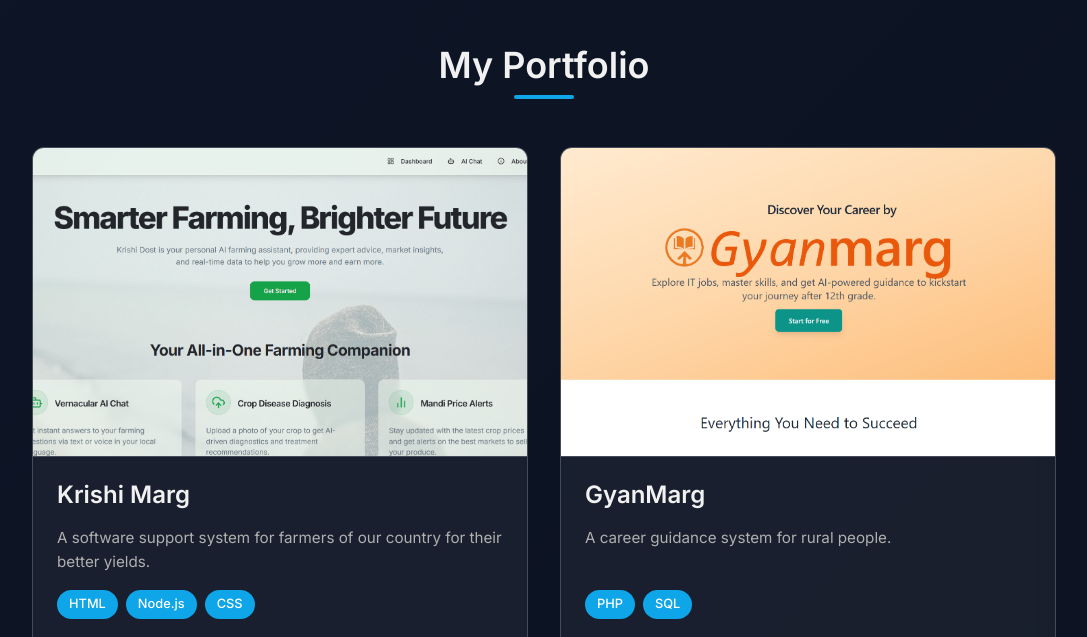
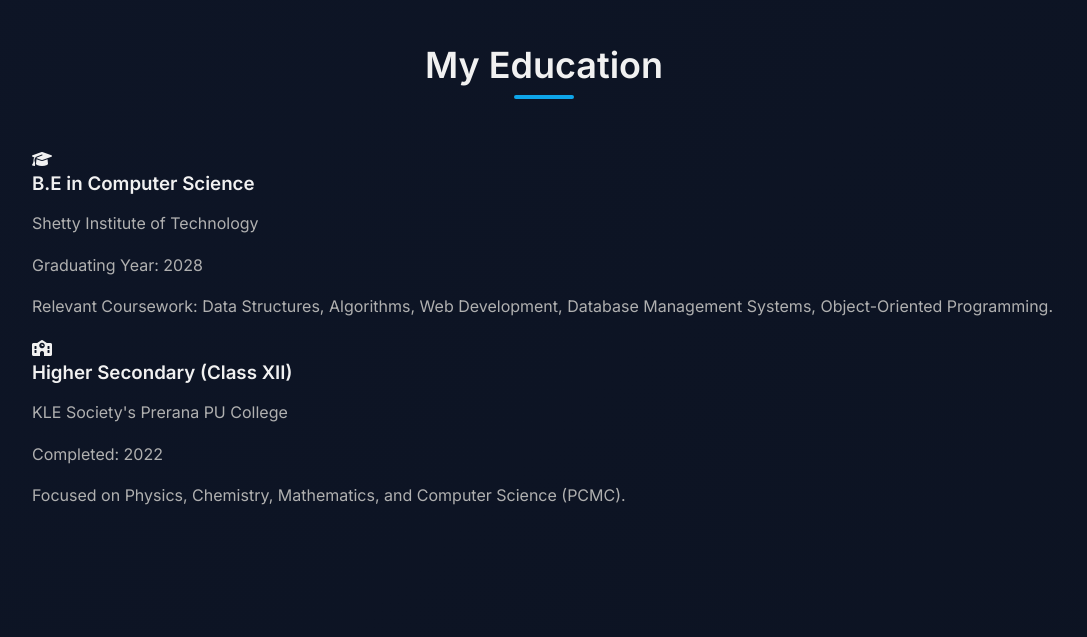
Before and after one commit to adityajagtap14/portfolio, a plain HTML site: page index.html in a window 1280 px wide. Shown: the part 2105-2742 px from the top of the page, without its empty margins (96-1183 px from the left). Drawn offline with Linux system fonts and the light colour scheme.

Commit message:
Update index.html

```diff
--- a/index.html
+++ b/index.html
@@ -15,6 +15,11 @@
 </head>
 <body>
 
+    <div class="orb-container">
+        <div class="orb orb-1"></div>
+        <div class="orb orb-2"></div>
+    </div>
+
     <header>
         <nav class="navbar">
             <div class="nav-brand">
@@ -24,6 +29,7 @@
                 <li class="nav-item"><a href="#home" class="nav-link active">Home</a></li>
                 <li class="nav-item"><a href="#about" class="nav-link">About</a></li>
                 <li class="nav-item"><a href="#skills" class="nav-link">Skills</a></li>
+                <li class="nav-item"><a href="#education" class="nav-link">Education</a></li>
                 <li class="nav-item"><a href="#projects" class="nav-link">Projects</a></li>
                 <li class="nav-item"><a href="#hobby" class="nav-link">Hobby</a></li>
                 <li class="nav-item"><a href="#contact" class="nav-link">Contact</a></li>
@@ -103,6 +109,33 @@
             </div>
         </section>
 
+        <section id="education" class="fade-in-left">
+            <h2>My Education</h2>
+            <div class="education-grid">
+                <div class="education-card">
+                    <div class="education-header">
+                        <i class="fas fa-graduation-cap"></i>
+                        <h3 class="education-degree">B.E in Computer Science</h3>
+                    </div>
+                    <p class="education-school">Shetty Institute of Technology</p>
+                    <p class="education-date">Graduating Year: 2028</p>
+                    <p class="education-details">
+                        Relevant Coursework: Data Structures, Algorithms, Web Development, Database Management Systems, Object-Oriented Programming.
+                    </p>
+                </div>
+                <div class="education-card">
+                    <div class="education-header">
+                        <i class="fas fa-school"></i>
+                        <h3 class="education-degree">Higher Secondary (Class XII)</h3>
+                    </div>
+                    <p class="education-school">KLE Society's Prerana PU College </p>
+                    <p class="education-date">Completed: 2022</p>
+                    <p class="education-details">
+                        Focused on Physics, Chemistry, Mathematics, and Computer Science (PCMC).
+                    </p>
+                </div>
+            </div>
+        </section>
         <section id="projects" class="fade-in-right">
             <h2>My Portfolio</h2>
             <div class="project-grid">
@@ -156,6 +189,12 @@
             <h2>Get In Touch</h2>
             <p class="contact-subtitle">I'm currently open to new opportunities. Send me a message!</p>
             <form id="contact-form" class="contact-form">
+
+                <div id="form-success-message" class="form-success-message">
+                    <i class="fas fa-check-circle"></i>
+                    Thank you! Your message has been sent successfully.
+                </div>
+
                 <div class="form-group">
                     <label for="name">Name</label>
                     <input type="text" id="name" name="name" required>
```
